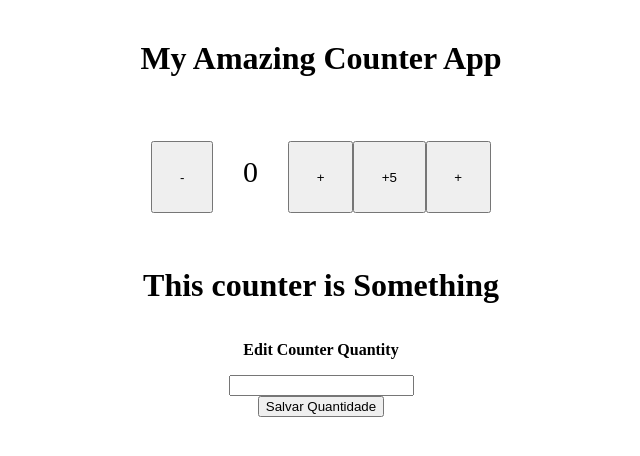
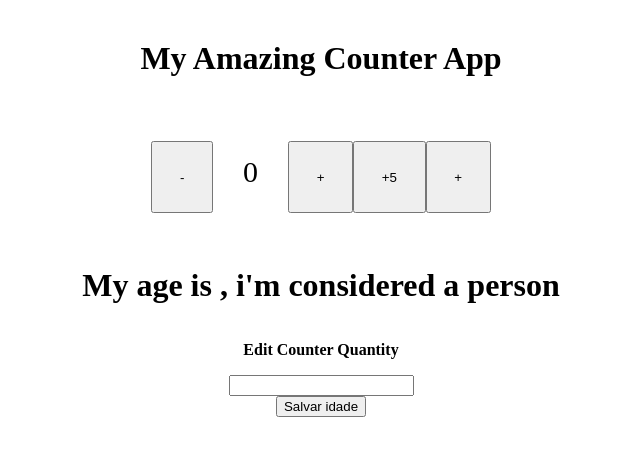
Before and after one commit to FilipiMachado/vuejs-composition-api-studies, a Vue app in the folder vite-pinia-tests/: page / in a window 1280 px wide. Shown: the top 456 px of the page, without its empty margins (319-959 px from the left). Built offline with nearby package versions, Linux system fonts and the light colour scheme.

Commit message:
testing computed properties

```diff
--- a/vite-pinia-tests/src/views/HomeView.vue
+++ b/vite-pinia-tests/src/views/HomeView.vue
@@ -9,12 +9,12 @@
       <button @click="increaseCounter(inputCountQuantity.inputCount)" class="plus-button">+{{ inputCountQuantity.inputCount }}</button>
     </div>
 
-    <h1 style="text-align: center;">This counter is {{ testComputedProperty }}</h1>
+    <h1 style="text-align: center;">My age is {{ inputCountQuantity.inputCount }}, i'm considered a {{ testComputedProperty }} person</h1>
 
     <div class="main-container">
       <h4 class="title">Edit Counter Quantity</h4>
       <input v-model="counterData.inputCount" class="input-value" type="number">
-      <button @click="addCounterQuantity" class="input-value">Salvar Quantidade</button>
+      <button @click="addCounterQuantity" class="input-value">Salvar idade</button>
       <!-- <input v-model="counterData.title" class="input-value" type="text"> -->
     </div>
   </div>
@@ -38,7 +38,16 @@ const counterData = reactive({
 })
 
 const testComputedProperty = computed(() => {
-  return "Something"
+  if (inputCountQuantity.inputCount > 0 && inputCountQuantity.inputCount < 3) {
+    return 'baby'
+  } else if (inputCountQuantity.inputCount > 4 && inputCountQuantity.inputCount < 30) {
+    return 'young'
+  } else if (inputCountQuantity.inputCount > 31 && inputCountQuantity.inputCount < 60) {
+    return 'adult'
+  } else if (inputCountQuantity.inputCount > 61) {
+    return 'old'
+  }
+
 })
 
 const increaseCounter = (amount) => {
```
